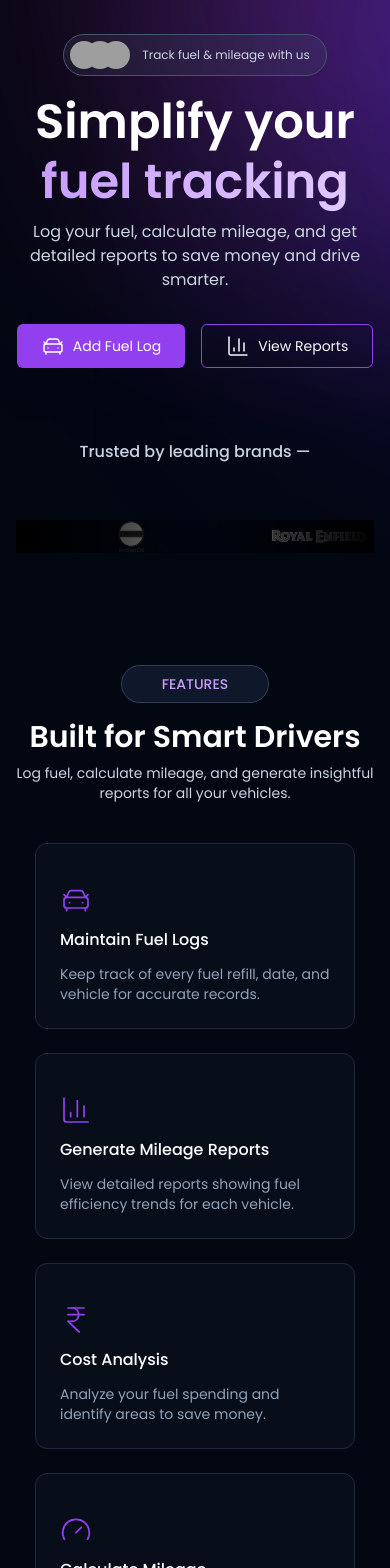
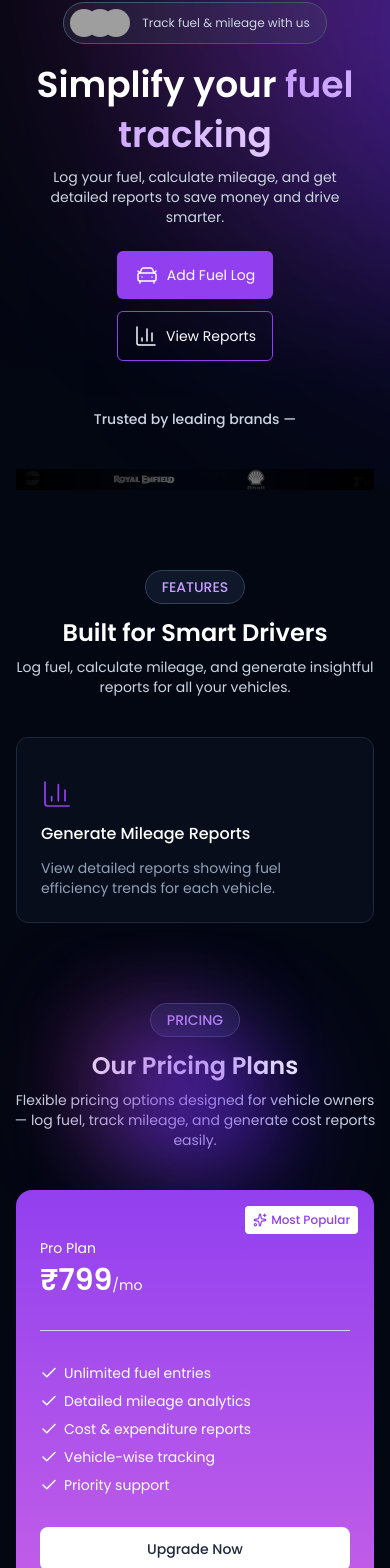
Before and after one commit to Srikant114/FuelLogBook, a React (Vite) app in the folder fuellogbook-client/: page / in a window 390 px wide. Shown: the part 110-1678 px from the top of the page. Built offline with nearby package versions, Linux system fonts and the light colour scheme; grey boxes are pictures that could not be loaded.

Commit message:
feat-OFe: Added Mobile responsive and Motion to the cards

```diff
--- a/fuellogbook-client/package.json
+++ b/fuellogbook-client/package.json
@@ -17,6 +17,7 @@
     "react-dom": "^19.1.1",
     "react-fast-marquee": "^1.6.5",
     "react-router-dom": "^7.9.1",
+    "swiper": "^12.0.1",
     "tailwindcss": "^4.1.13"
   },
   "devDependencies": {
--- a/fuellogbook-client/src/components/common/TitleUser.jsx
+++ b/fuellogbook-client/src/components/common/TitleUser.jsx
@@ -1,21 +1,23 @@
 import React from 'react'
 
-const TitleUser = ({heading, title, description }) => {
+const TitleUser = ({ heading, title, description }) => {
   return (
     <>
-    <p className="text-center font-medium text-[var(--color-primary)] dark:text-[var(--color-primary-light)] mt-28 px-10 py-2 rounded-full bg-slate-50 dark:bg-slate-900 border border-slate-300 dark:border-slate-700 w-max mx-auto">
+      {/* Heading Badge */}
+      <p className="text-center font-medium text-[var(--color-primary)] dark:text-[var(--color-primary-light)] mt-20 sm:mt-24 px-4 sm:px-6 md:px-10 py-1.5 sm:py-2 rounded-full bg-slate-50 dark:bg-slate-900 border border-slate-300 dark:border-slate-700 w-max mx-auto text-sm sm:text-base md:text-[1rem]">
         {heading}
       </p>
 
-      <h3 className="text-3xl font-semibold text-center mx-auto mt-4">
+      {/* Title */}
+      <h3 className="text-2xl sm:text-3xl md:text-4xl font-semibold text-center mx-auto mt-3 sm:mt-4 leading-snug md:leading-tight px-2 sm:px-0">
         {title}
       </h3>
 
-      <p className="text-slate-600 dark:text-slate-300 text-center mt-2 max-w-lg mx-auto">
+      {/* Description */}
+      <p className="text-sm sm:text-base md:text-lg text-slate-600 dark:text-slate-300 text-center mt-2 max-w-full sm:max-w-md md:max-w-lg mx-auto px-2 sm:px-0">
         {description}
       </p>
     </>
-
   )
 }
 
--- a/fuellogbook-client/src/components/user/FeaturesSection.jsx
+++ b/fuellogbook-client/src/components/user/FeaturesSection.jsx
@@ -1,17 +1,39 @@
 import React from "react";
 import { featuresData } from "../../data/featuresData";
 import TitleUser from "../common/TitleUser";
+import { Swiper, SwiperSlide } from "swiper/react";
+import "swiper/css";
+import { Autoplay } from "swiper/modules";
+import { motion } from "framer-motion";
 
 const FeaturesSection = () => {
+  const fadeUp = {
+    hidden: { opacity: 0, y: 20 },
+    visible: (i = 1) => ({
+      opacity: 1,
+      y: 0,
+      transition: { delay: i * 0.15, duration: 0.6 },
+    }),
+  };
+
   return (
     <>
+      <TitleUser
+        heading="FEATURES"
+        title="Built for Smart Drivers"
+        description="Log fuel, calculate mileage, and generate insightful reports for all your vehicles."
+      />
 
-    <TitleUser heading="FEATURES" title=" Built for Smart Drivers" description="Log fuel, calculate mileage, and generate insightful reports for all your vehicles."/>
-
-      <div className="flex flex-wrap items-center justify-center gap-6 md:gap-4 mt-10 px-6 md:px-16 lg:px-24 xl:px-32">
+      {/* Desktop Grid */}
+      <div className="hidden md:flex flex-wrap items-center justify-center gap-6 md:gap-4 mt-10 px-6 md:px-16 lg:px-24 xl:px-32">
         {featuresData?.map((feature, index) => (
-          <div
+          <motion.div
             key={index}
+            custom={index}
+            initial="hidden"
+            whileInView="visible"
+            viewport={{ once: true, amount: 0.3 }}
+            variants={fadeUp}
             className="p-6 rounded-xl space-y-3 border border-slate-200 dark:border-slate-800 bg-white dark:bg-slate-800/20 max-w-80 md:max-w-66"
           >
             <feature.icon
@@ -20,8 +42,42 @@ const FeaturesSection = () => {
             />
             <h3 className="text-base font-medium">{feature.title}</h3>
             <p className="text-slate-400 line-clamp-2">{feature.description}</p>
-          </div>
+          </motion.div>
         ))}
+      </div>
+
+      {/* Mobile Carousel */}
+      <div className="md:hidden mt-10 px-4">
+        <Swiper
+          modules={[Autoplay]}
+          spaceBetween={16}
+          slidesPerView={1} // Show one card at a time
+          centeredSlides={true} // Center the active card
+          loop={true} // Infinite loop
+          autoplay={{
+            delay: 5000, // 5 seconds
+            disableOnInteraction: false, // Continue autoplay after swipe
+          }}
+        >
+          {featuresData?.map((feature, index) => (
+            <SwiperSlide key={index}>
+              <motion.div
+                custom={index}
+                initial={{ opacity: 0, y: 20 }}
+                whileInView={{ opacity: 1, y: 0, transition: { duration: 0.6 } }}
+                viewport={{ once: true, amount: 0.3 }}
+                className="p-6 rounded-xl space-y-3 border border-slate-200 dark:border-slate-800 bg-white dark:bg-slate-800/20"
+              >
+                <feature.icon
+                  className="size-8 mt-4 text-[var(--color-primary)]"
+                  strokeWidth={1.3}
+                />
+                <h3 className="text-base font-medium">{feature.title}</h3>
+                <p className="text-slate-400 line-clamp-2">{feature.description}</p>
+              </motion.div>
+            </SwiperSlide>
+          ))}
+        </Swiper>
       </div>
     </>
   );
--- a/fuellogbook-client/src/components/user/FooterUser.jsx
+++ b/fuellogbook-client/src/components/user/FooterUser.jsx
@@ -7,30 +7,37 @@ import {
   FLBLogoDark,
   FLBLogoLight,
 } from "../../assets";
+import { motion } from "framer-motion";
 
 const FooterUser = () => {
   const { theme } = useThemeContext();
   const currentYear = new Date().getFullYear();
 
-  // Smooth scroll handler
   const handleScroll = (e, href) => {
     e.preventDefault();
-
     if (href === "/") {
       window.scrollTo({ top: 0, behavior: "smooth" });
     } else if (href.startsWith("#")) {
       const sectionId = href.replace("#", "");
       const section = document.getElementById(sectionId);
-      if (section) {
-        section.scrollIntoView({ behavior: "smooth" });
-      }
+      if (section) section.scrollIntoView({ behavior: "smooth" });
     }
   };
 
+  // Framer Motion variants
+  const fadeUp = {
+    hidden: { opacity: 0, y: 20 },
+    visible: { opacity: 1, y: 0, transition: { duration: 0.8 } },
+  };
+
   return (
-    <footer className="relative px-6 md:px-16 lg:px-24 xl:px-32 mt-20 w-full dark:text-slate-50">
-      <img
-        className="absolute max-w-4xl w-full h-auto -mt-5 max-md:px-4 right-0 md:right-14 lg:right-24 xl:right-72 top-0 pointer-events-none"
+    <footer className="relative px-4 sm:px-6 md:px-16 lg:px-24 xl:px-32 mt-20 w-full dark:text-slate-50">
+      {/* Background Splash */}
+      <motion.img
+        initial={{ opacity: 0, y: -10 }}
+        whileInView={{ opacity: 0.15, y: 0 }}
+        viewport={{ once: true }}
+        className="absolute max-w-4xl w-full h-auto -mt-5 max-sm:-mt-10 max-sm:right-1 max-md:px-4 right-0 md:right-14 lg:right-24 xl:right-72 top-0 pointer-events-none"
         src={theme === "dark" ? FLBFooterTextDark : FLBFooterTextLight}
         alt="landing"
         width={930}
@@ -38,35 +45,43 @@ const FooterUser = () => {
         fetchPriority="high"
       />
 
-      <div className="flex flex-col md:flex-row justify-between w-full gap-10 border-b border-[var(--color-border)] dark:border-[var(--color-border-dark)] pb-6 backdrop-blur-[6px] py-8">
-        <div className="md:max-w-114">
-          {/* Logo → scroll to top */}
+      {/* Main Footer Content */}
+      <motion.div
+        initial="hidden"
+        whileInView="visible"
+        viewport={{ once: true, amount: 0.2 }}
+        variants={fadeUp}
+        className="flex flex-col md:flex-row justify-between w-full gap-10 border-b border-[var(--color-border)] dark:border-[var(--color-border-dark)] pb-6 backdrop-blur-[2px] py-8"
+      >
+        {/* Logo & Description */}
+        <div className="md:max-w-114 text-center md:text-left">
           <a href="/" onClick={(e) => handleScroll(e, "/")}>
             <img
-              className="h-9 md:h-20 w-auto shrink-0"
+              className="h-9 md:h-20 w-auto mx-auto md:mx-0"
               src={theme === "dark" ? FLBLogoDark : FLBLogoLight}
               alt="Logo"
               width={140}
               height={40}
             />
           </a>
-          <p className="mt-6">
-            FuelLogBook helps you track your fuel, calculate mileage, and
-            generate detailed reports for smarter driving and vehicle
-            management.
+          <p className="mt-4 text-sm sm:text-base md:text-base text-slate-600 dark:text-slate-300">
+            FuelLogBook helps you track your fuel, calculate mileage, and generate
+            detailed reports for smarter driving and vehicle management.
           </p>
         </div>
 
-        <div className="flex-1 flex items-start md:justify-end gap-20">
+        {/* Links & Contact */}
+        <div className="flex flex-col sm:flex-row items-center sm:items-start md:justify-end gap-10 sm:gap-16 w-full md:w-auto text-center sm:text-left">
+          {/* Quick Links */}
           <div>
-            <h2 className="font-semibold mb-5">Quick Links</h2>
+            <h2 className="font-semibold mb-3 sm:mb-5 text-base sm:text-lg">Quick Links</h2>
             <ul className="space-y-2">
               {navLinks.map((link, index) => (
                 <li key={index}>
                   <a
                     href={link.href}
                     onClick={(e) => handleScroll(e, link.href)}
-                    className="hover:text-[var(--color-primary)] transition"
+                    className="hover:text-[var(--color-primary)] transition text-sm sm:text-base"
                   >
                     {link.name}
                   </a>
@@ -74,17 +89,26 @@ const FooterUser = () => {
               ))}
             </ul>
           </div>
-          <div>
-            <h2 className="font-semibold mb-5">Get in touch</h2>
-            <div className="space-y-2">
+
+          {/* Get in touch */}
+          <div className="mt-4 sm:mt-0">
+            <h2 className="font-semibold mb-3 sm:mb-5 text-base sm:text-lg">Get in touch</h2>
+            <div className="space-y-2 text-sm sm:text-base">
               <p>+91-98765-43210</p>
               <p>support@fuellogbook.com</p>
             </div>
           </div>
         </div>
-      </div>
+      </motion.div>
 
-      <p className="pt-4 text-center pb-5">
+      {/* Copyright */}
+      <motion.p
+        initial={{ opacity: 0 }}
+        whileInView={{ opacity: 1 }}
+        viewport={{ once: true }}
+        transition={{ duration: 0.8, delay: 0.2 }}
+        className="pt-4 text-center pb-5 text-sm sm:text-base text-slate-500 dark:text-slate-400"
+      >
         Copyright {currentYear} ©
         <a
           href="/"
@@ -94,7 +118,7 @@ const FooterUser = () => {
           FuelLogBook
         </a>
         . All Rights Reserved.
-      </p>
+      </motion.p>
     </footer>
   );
 };
--- a/fuellogbook-client/src/components/user/HeroSection.jsx
+++ b/fuellogbook-client/src/components/user/HeroSection.jsx
@@ -16,20 +16,20 @@ const HeroSection = () => {
   ];
 
   return (
-    <div className="flex flex-col items-center justify-center text-center px-4 bg-[url('/light-hero-gradient.svg')] dark:bg-[url('/dark-hero-gradient.svg')] bg-no-repeat bg-cover">
+    <div className="flex flex-col items-center justify-center text-center px-4 sm:px-6 md:px-16 bg-[url('/light-hero-gradient.svg')] dark:bg-[url('/dark-hero-gradient.svg')] bg-no-repeat bg-cover">
 
       {/* Small community banner */}
-      <div className="flex flex-wrap items-center justify-center gap-3 p-1.5 pr-4 mt-36 rounded-full border border-slate-300 dark:border-slate-600 bg-white/70 dark:bg-slate-600/20">
+      <div className="flex flex-wrap items-center justify-center gap-3 p-1.5 pr-4 mt-28 sm:mt-32 md:mt-36 rounded-full border border-slate-300 dark:border-slate-600 bg-white/70 dark:bg-slate-600/20">
         <div className='flex items-center -space-x-3'>
-          <img className="size-7 rounded-full" src="https://images.unsplash.com/photo-1633332755192-727a05c4013d?q=80&w=50" alt="user1" />
-          <img className="size-7 rounded-full" src="https://images.unsplash.com/photo-1535713875002-d1d0cf377fde?q=80&w=50" alt="user2" />
-          <img className="size-7 rounded-full" src="https://images.unsplash.com/photo-1438761681033-6461ffad8d80?q=80&w=50&h=50&auto=format&fit=crop" alt="user3" />
+          <img className="w-7 h-7 sm:w-8 sm:h-8 rounded-full" src="https://images.unsplash.com/photo-1633332755192-727a05c4013d?q=80&w=50" alt="user1" />
+          <img className="w-7 h-7 sm:w-8 sm:h-8 rounded-full" src="https://images.unsplash.com/photo-1535713875002-d1d0cf377fde?q=80&w=50" alt="user2" />
+          <img className="w-7 h-7 sm:w-8 sm:h-8 rounded-full" src="https://images.unsplash.com/photo-1438761681033-6461ffad8d80?q=80&w=50&h=50&auto=format&fit=crop" alt="user3" />
         </div>
-        <p className='text-xs text-theme-light dark:text-theme-light'>Track fuel & mileage with us</p>
+        <p className='text-xs sm:text-sm text-theme-light dark:text-theme-light'>Track fuel & mileage with us</p>
       </div>
 
       {/* Hero Heading */}
-      <h1 className="mt-4 text-5xl/15 md:text-[64px]/19 font-semibold max-w-2xl">
+      <h1 className="mt-4 text-4xl sm:text-5xl md:text-[64px] font-semibold max-w-full sm:max-w-xl md:max-w-2xl leading-snug sm:leading-tight md:leading-[1.2]">
         Simplify your{" "}
         <span
           className="bg-clip-text text-transparent"
@@ -39,36 +39,38 @@ const HeroSection = () => {
         </span>
       </h1>
 
-      <p className="text-base text-theme-light dark:text-theme-light max-w-lg mt-2">
+      {/* Paragraph */}
+      <p className="text-sm sm:text-base md:text-lg text-theme-light dark:text-theme-light max-w-full sm:max-w-lg mt-2 px-2 sm:px-0">
         Log your fuel, calculate mileage, and get detailed reports to save money and drive smarter.
       </p>
 
       {/* CTA Buttons */}
-      <div className="flex items-center gap-4 mt-8">
-        <button className="flex items-center gap-2 bg-primary hover:bg-primary-dark text-white rounded-md px-6 h-11 transition">
+      <div className="flex flex-col sm:flex-row items-center gap-3 sm:gap-4 mt-6 sm:mt-8">
+        <button className="flex items-center justify-center gap-2 w-full sm:w-auto bg-primary hover:bg-primary-dark text-white rounded-md px-4 sm:px-6 py-3 sm:h-11 transition">
           <CarFront strokeWidth={1.5} />
           <span>Add Fuel Log</span>
         </button>
 
-        <button className="flex items-center gap-2 border border-primary text-theme dark:text-white rounded-md px-6 h-11 transition">
+        <button className="flex items-center justify-center gap-2 w-full sm:w-auto border border-primary text-theme dark:text-white rounded-md px-4 sm:px-6 py-3 sm:h-11 transition">
           <BarChart3 strokeWidth={1.5} />
           <span>View Reports</span>
         </button>
       </div>
 
       {/* Brands/Logos */}
-      <h3 className="text-base text-center text-theme-light mt-18 pb-14 font-medium">
+      <h3 className="text-sm sm:text-base text-center text-theme-light mt-12 sm:mt-16 pb-10 sm:pb-14 font-medium">
         Trusted by leading brands —
       </h3>
+
       <Marquee
-        className="max-w-5xl mx-auto"
+        className="max-w-full sm:max-w-5xl mx-auto"
         gradient={true}
         speed={25}
         gradientColor={theme === "dark" ? "#000" : "#fff"}
       >
         <div className="flex items-center justify-center">
           {[...companiesLogo, ...companiesLogo].map((company, index) => (
-            <img key={index} className="mx-11" src={company.logo} alt={company.name} width={100} height={100} />
+            <img key={index} className="mx-6 sm:mx-11 w-16 sm:w-24 h-auto" src={company.logo} alt={company.name} />
           ))}
         </div>
       </Marquee>
@@ -76,4 +78,4 @@ const HeroSection = () => {
   )
 }
 
-export default HeroSection
+export default HeroSection;
--- a/fuellogbook-client/src/components/user/PricingSection.jsx
+++ b/fuellogbook-client/src/components/user/PricingSection.jsx
@@ -1,16 +1,28 @@
-import React from 'react'
-import { SparklesIcon } from 'lucide-react'
-import { useThemeContext } from '../../context/ThemeContext'
-
-import TitleUser from '../common/TitleUser'
-import { pricingData } from '../../data/pricingData'
-import { colorSplash, colorSplashLight } from '../../assets'
+import React from "react";
+import { SparklesIcon } from "lucide-react";
+import { useThemeContext } from "../../context/ThemeContext";
+import TitleUser from "../common/TitleUser";
+import { pricingData } from "../../data/pricingData";
+import { colorSplash, colorSplashLight } from "../../assets";
+import { Swiper, SwiperSlide } from "swiper/react";
+import "swiper/css";
+import { Autoplay } from "swiper/modules";
+import { motion } from "framer-motion";
 
 const PricingSection = () => {
-  const { theme } = useThemeContext()
+  const { theme } = useThemeContext();
+
+  const fadeUp = {
+    hidden: { opacity: 0, y: 20 },
+    visible: (i = 1) => ({
+      opacity: 1,
+      y: 0,
+      transition: { delay: i * 0.2, duration: 0.6 },
+    }),
+  };
 
   return (
-    <div className='relative'>
+    <div className="relative">
       <img
         className="absolute -mt-20 md:-mt-100 md:left-20 pointer-events-none"
         src={theme === "dark" ? colorSplash : colorSplashLight}
@@ -27,10 +39,16 @@ const PricingSection = () => {
         description="Flexible pricing options designed for vehicle owners — log fuel, track mileage, and generate cost reports easily."
       />
 
-      <div className="flex flex-wrap items-center justify-center gap-6 mt-16">
+      {/* Desktop Grid */}
+      <div className="hidden md:flex flex-wrap items-center justify-center gap-6 mt-8">
         {pricingData.map((plan, index) => (
-          <div
+          <motion.div
             key={index}
+            custom={index}
+            initial="hidden"
+            whileInView="visible"
+            viewport={{ once: true, amount: 0.3 }}
+            variants={fadeUp}
             className={`p-6 rounded-2xl max-w-75 w-full shadow-[0px_4px_26px] shadow-black/6 ${
               plan.mostPopular
                 ? "relative pt-12 bg-gradient-to-b from-[var(--color-primary)] to-[var(--color-secondary)]"
@@ -76,8 +94,8 @@ const PricingSection = () => {
                 plan.mostPopular ? "text-white" : "text-slate-600 dark:text-slate-300"
               }`}
             >
-              {plan.features.map((feature, index) => (
-                <div key={index} className="flex items-center gap-1.5">
+              {plan.features.map((feature, idx) => (
+                <div key={idx} className="flex items-center gap-1.5">
                   <feature.icon
                     size={18}
                     className={plan.mostPopular ? "text-white" : "text-[var(--color-primary)]"}
@@ -96,11 +114,102 @@ const PricingSection = () => {
             >
               <span>{plan.buttonText}</span>
             </button>
-          </div>
+          </motion.div>
         ))}
       </div>
+
+      {/* Mobile Carousel */}
+      <div className="md:hidden mt-10 px-4">
+        <Swiper
+          modules={[Autoplay]}
+          spaceBetween={16}
+          slidesPerView={1}
+          centeredSlides={true}
+          loop={true}
+          autoplay={{ delay: 5000, disableOnInteraction: false }}
+        >
+          {pricingData.map((plan, index) => (
+            <SwiperSlide key={index}>
+              <motion.div
+                custom={index}
+                initial="hidden"
+                whileInView="visible"
+                viewport={{ once: true, amount: 0.3 }}
+                variants={fadeUp}
+                className={`p-6 rounded-2xl max-w-full w-full shadow-[0px_4px_26px] shadow-black/6 ${
+                  plan.mostPopular
+                    ? "relative pt-12 bg-gradient-to-b from-[var(--color-primary)] to-[var(--color-secondary)]"
+                    : "bg-white/50 dark:bg-gray-800/50 border border-slate-200 dark:border-slate-800"
+                }`}
+              >
+                {plan.mostPopular && (
+                  <div
+                    className="flex items-center text-xs gap-1 py-1.5 px-2 absolute top-4 right-4 rounded bg-white font-medium"
+                    style={{ color: "var(--color-primary)" }}
+                  >
+                    <SparklesIcon size={14} />
+                    <p>Most Popular</p>
+                  </div>
+                )}
+
+                <p className={plan.mostPopular ? "text-white" : ""}>{plan.title}</p>
+                <h4
+                  className={`text-3xl font-semibold mt-1 ${
+                    plan.mostPopular ? "text-white" : ""
+                  }`}
+                >
+                  ₹{plan.price}
+                  <span
+                    className={`font-normal text-sm ${
+                      plan.mostPopular ? "text-white" : "text-slate-300"
+                    }`}
+                  >
+                    /mo
+                  </span>
+                </h4>
+
+                <hr
+                  className={`my-8 ${
+                    plan.mostPopular
+                      ? "border-gray-300"
+                      : "border-slate-300 dark:border-slate-700"
+                  }`}
+                />
+
+                <div
+                  className={`space-y-2 ${
+                    plan.mostPopular
+                      ? "text-white"
+                      : "text-slate-600 dark:text-slate-300"
+                  }`}
+                >
+                  {plan.features.map((feature, idx) => (
+                    <div key={idx} className="flex items-center gap-1.5">
+                      <feature.icon
+                        size={18}
+                        className={plan.mostPopular ? "text-white" : "text-[var(--color-primary)]"}
+                      />
+                      <span>{feature.name}</span>
+                    </div>
+                  ))}
+                </div>
+
+                <button
+                  className={`transition w-full py-3 rounded-lg font-medium mt-8 ${
+                    plan.mostPopular
+                      ? "bg-white hover:bg-slate-100 text-slate-800"
+                      : "bg-[var(--color-primary)] hover:bg-[var(--color-primary-dark)] text-white"
+                  }`}
+                >
+                  <span>{plan.buttonText}</span>
+                </button>
+              </motion.div>
+            </SwiperSlide>
+          ))}
+        </Swiper>
+      </div>
     </div>
-  )
-}
+  );
+};
 
-export default PricingSection
+export default PricingSection;
```
Also changed, not shown: fuellogbook-client/src/components/user/FAQSection.jsx (+41 -28 lines), fuellogbook-client/src/components/user/SalesSection.jsx (+28 -9 lines), 1 other file (tests, documents, lock files or other folders).
